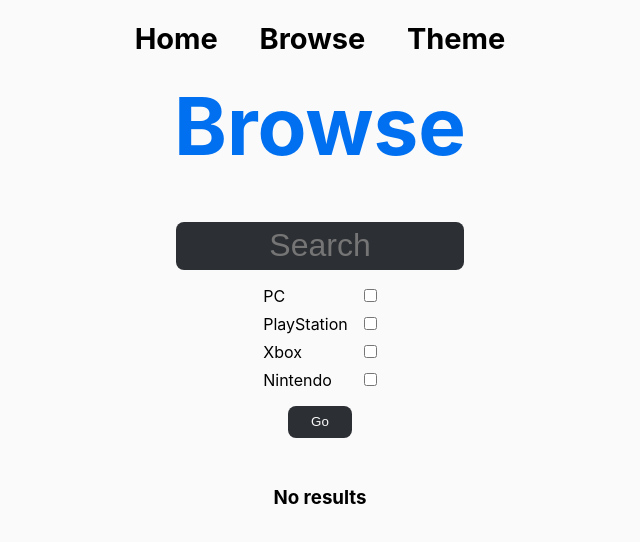
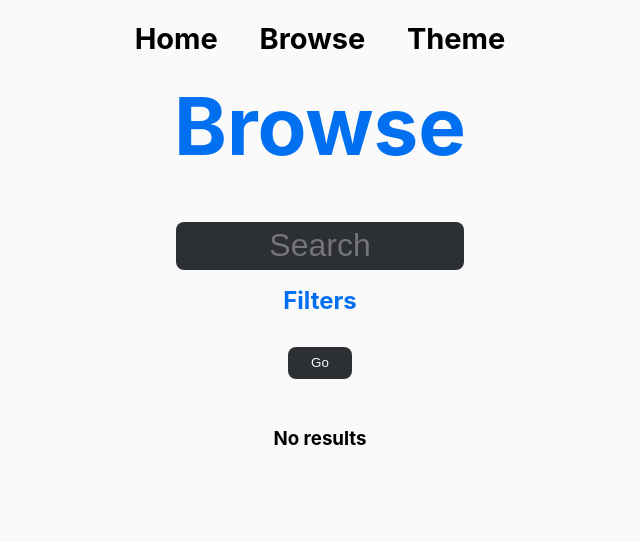
Before and after one commit to ShaumikRahman/next-games, a Next.js app: page /browse in a window 1280 px wide. Shown: the top 542 px of the page, without its empty margins (320-960 px from the left). Built offline with nearby package versions, Linux system fonts and the light colour scheme.

Commit message:
styled filters

```diff
--- a/pages/browse.js
+++ b/pages/browse.js
@@ -8,6 +8,7 @@ export default function Browse() {
   const [games, setGames] = useState([]);
   //const isInitialMount = useRef(true);
   const router = useRouter();
+  const platforms = useRef();
 
   const plats = [
     {
@@ -63,7 +64,7 @@ export default function Browse() {
   const process = (e) => {
     e.preventDefault();
 
-    let query = '';
+    let query = "";
 
     let q = escape(
       e.target[0].value.replace(/\s\s+/g, " ").trim().replace(/\s/g, "+")
@@ -73,7 +74,7 @@ export default function Browse() {
       query += q;
     }
 
-    let platforms = '';
+    let platforms = "";
 
     for (let i = 1; i < e.target.length - 1; i++) {
       if (e.target[i].checked) {
@@ -109,21 +110,29 @@ export default function Browse() {
           <input type="text" className={styles.query} placeholder="Search" />
         </div>
         <div className={styles.filters}>
-          {plats.map((platform) => {
-            return (
-              <div
-                className={styles.platform}
-                key={platform.id}
-                onClick={() => {
-                  document.getElementById(`${platform.id}`).checked =
-                    !document.getElementById(`${platform.id}`).checked;
-                }}
-              >
-                <label htmlFor={platform.id}>{platform.name}</label>
-                <input type="checkbox" name={platform.name} id={platform.id} />
-              </div>
-            );
-          })}
+          <h2
+            onClick={() => {
+              platforms.current.classList.toggle("fade");
+              //desc.current.classList.toggle("hide");
+            }}
+            className={styles.summary}
+          >
+            Filters
+          </h2>
+          <div className={styles.platforms} ref={platforms} id="platforms">
+            {plats.map((platform) => {
+              return (
+                <div className={styles.platform} key={platform.id}>
+                  <label className={styles.label} htmlFor={platform.id}>{platform.name}</label>
+                  <input
+                    type="checkbox"
+                    name={platform.name}
+                    id={platform.id}
+                  />
+                </div>
+              );
+            })}
+          </div>
         </div>
         <input type="submit" value="Go" className={styles.submit} />
       </form>
--- a/styles/Browse.module.scss
+++ b/styles/Browse.module.scss
@@ -5,7 +5,6 @@
   gap: 5rem;
   width: 50%;
   transition: width 150ms ease-in-out;
-
 
   @media (max-width: 48rem) {
     width: 90%;
@@ -25,17 +24,36 @@
   height: 3rem;
   outline: none;
   border: none;
-    border-radius: .5rem;
+  border-radius: 0.5rem;
   text-align: center;
   font-size: 2rem;
   color: #fafafa;
-    background-color: #2C2F33;
+  background-color: #2c2f33;
 }
 
 .filters {
   display: flex;
   flex-direction: column;
-    gap: .5rem;
+  gap: 1rem;
+  align-items: center;
+}
+
+.summary {
+  text-align: center;
+  color: #0070f0;
+  cursor: pointer;
+  transition: all 150ms ease-in-out;
+}
+
+.platforms {
+    display: flex;
+    flex-direction: column;
+    gap: 1rem;
+opacity: 0;
+  max-height: 0px;
+  transition-property: opacity, max-height;
+  transition-duration: 250ms;
+  transition-timing-function: ease-in-out;
 }
 
 .platform {
@@ -45,22 +63,24 @@
   cursor: pointer;
   gap: 1rem;
 
-    label, input {
+
+  label,
+  input {
     cursor: pointer;
   }
 }
 
-.platform:hover {
+.label:hover {
   color: #0070f0;
 }
 
 .submit {
   width: 4rem;
   height: 2rem;
-    background-color: #2C2F33;
+  background-color: #2c2f33;
   outline: none;
   border: none;
   color: #fafafa;
-    border-radius: .5rem;
+  border-radius: 0.5rem;
   cursor: pointer;
 }
--- a/styles/SingleGame.module.scss
+++ b/styles/SingleGame.module.scss
@@ -51,7 +51,7 @@
   max-height: 0px;
   text-align: center;
   transition-property: opacity, max-height;
-  transition-duration: 200ms;
+  transition-duration: 250ms;
   transition-timing-function: ease-in-out;
   width: 85%;
 
--- a/styles/globals.scss
+++ b/styles/globals.scss
@@ -68,10 +68,10 @@ a {
   transform: scale(0);
 }
 
-p.fade {
+p.fade, #platforms.fade {
   opacity: 1;
   max-height: 100rem;
   transition-property: opacity, max-height;
-  transition-duration: 200ms;
+  transition-duration: 250ms;
   transition-timing-function: ease-in-out;
 }
```
Also changed, not shown: pages/game/[slug].js (line endings or trailing spaces). Lines whose indentation alone changed are shown as unchanged.
